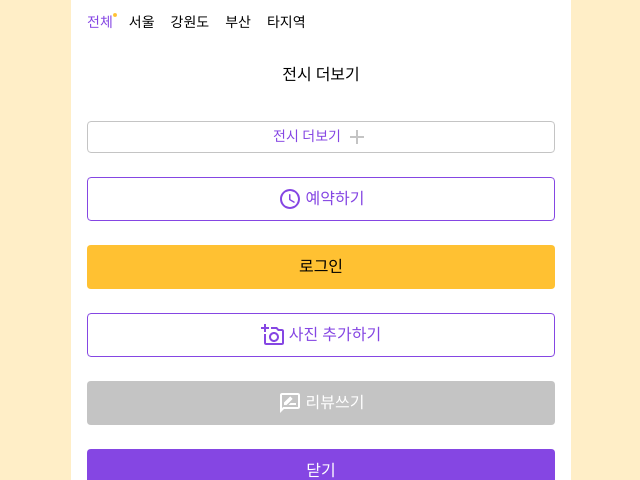
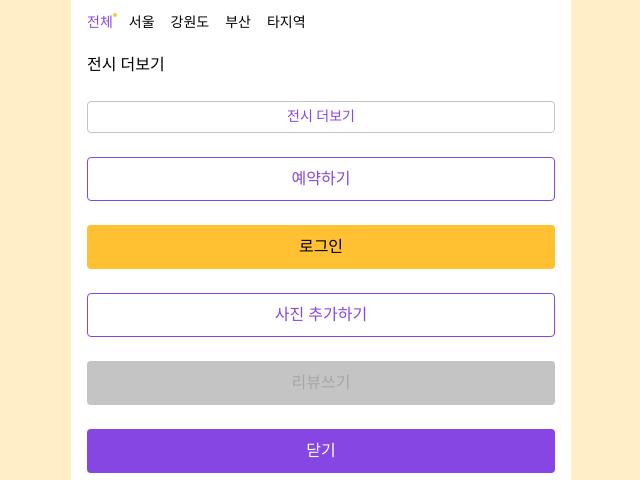
Before and after one commit to hyny-hyuny/gabom-react, a React (Vite) app: page /exhibition in a window 1280 px wide. Shown: the part 139-619 px from the top of the page, without its empty margins (319-959 px from the left). Built offline with nearby package versions, Linux system fonts and the light colour scheme; a web font is replaced by a local one.

Commit message:
[Refactor] Button 컴포넌트 리팩토링 - icon 컴포넌트 props로 전달 - Link 컴포넌트 분리 및 삭제 - 스타일 조건 리팩토링 - customClass props 추가

```diff
--- a/src/components/atoms/Button.tsx
+++ b/src/components/atoms/Button.tsx
@@ -1,102 +1,63 @@
 import { tm } from '@/utils/tw-merge';
-import IconPlus from '@/assets/plus.svg?react';
-import IconReview from '@/assets/review.svg?react';
-import IconTime from '@/assets/time.svg?react';
-import IconAddPhoto from '@/assets/addPhoto.svg?react';
-import { Link } from 'react-router';
+import { ComponentProps } from 'react';
 
-interface ButtonProps {
-  children: string;
-  icon?: string;
+type ButtonProps = ComponentProps<'button'> & {
+  children?: React.ReactElement<React.SVGProps<SVGSVGElement>>;
+  label?: string;
   color?: string;
   isMore?: boolean;
   isFilled?: boolean;
   isDisabled?: boolean;
-  isLink?: boolean;
-}
+  customClass?: string;
+  onClick?: () => void;
+};
 
 function Button({
   children,
-  icon = '',
-  isMore,
+  label = '',
   color = '',
-  isFilled,
-  isDisabled,
-  isLink,
+  isMore = false,
+  isFilled = false,
+  isDisabled = false,
+  customClass = '',
+  onClick,
 }: ButtonProps) {
   // 더보기, 리뷰쓰기, 예약하기, 로그인, 다음, 전시 더보기, 사진 추가하기 등
 
-  const defaultClass =
-    'w-full rounded-2xs flex gap-custom-1 justify-center items-center cursor-pointer disabled:bg-gray-50 disabled:text-gray-300';
+  const defaultClass = `rounded-2xs flex gap-custom-1 justify-center items-center cursor-pointer disabled:bg-gray-50 disabled:text-gray-300 ${customClass}`;
 
-  if (isMore) {
+  const getButtonClass = () =>
+    tm(
+      defaultClass,
+      // 노란색 fill 버튼
+      color === 'primary'
+        ? `w-full h-11 bg-primary text-content-primary disabled:bg-gray-100 disabled:text-gray-400 label-md`
+        : // 보라색 fill 버튼
+          isFilled === true && color === 'tertiary'
+          ? `w-full h-11  bg-tertiary text-white disabled:bg-gray-200 label-md`
+          : // 보라색 line 버튼
+            isFilled === false && color === 'tertiary'
+            ? `w-full h-11 bg-white text-tertiary border-1 border-tertiary disabled:text-gray-200 disabled:bg-gray-50 disabled:border-gray-200 label-md`
+            : // default 버튼
+              `w-fit bg-white text-content-primary`,
+      // 더보기 버튼
+      isMore
+        ? 'w-full h-8 border-1 border-gray-200 text-tertiary label-sm disabled:text-gray-200 disabled:bg-gray-50'
+        : '',
+      customClass
+    );
+
   return (
     <button
       type="button"
       disabled={isDisabled}
-        className={tm(
-          defaultClass,
-          `h-8 label-sm border-1 border-gray-200 text-tertiary label-sm disabled:text-gray-200 disabled:bg-gray-50`
-        )}
+      className={tm(getButtonClass())}
+      onClick={onClick}
     >
-        {children}
-        <IconPlus
-          width={24}
-          height={24}
-          className="fill-gray-200"
-          aria-hidden="true"
-        />
-      </button>
-    );
-  } else if (isLink) {
-    return (
-      <Link
-        // 임시 경로
-        to={isDisabled ? '#' : '/pagename'}
-        aria-disabled={isDisabled}
-        className={tm(
-          defaultClass,
-          'label-md h-11',
-          isFilled && color === 'tertiary'
-            ? `bg-tertiary text-white ${isDisabled ? 'bg-gray-200' : ''}`
-            : !isFilled && color === 'tertiary'
-              ? `bg-white text-tertiary border-1 border-tertiary ${isDisabled ? 'text-gray-200 bg-gray-50 border-gray-200' : ''}`
-              : `bg-white text-content-primary ${isDisabled ? 'text-gray-200 bg-gray-50' : ''}`
-        )}
-      >
-        {icon === 'review' && (
-          <IconReview width={24} height={24} aria-hidden="true" />
-        )}
-        {icon === 'time' && (
-          <IconTime width={24} height={24} aria-hidden="true" />
-        )}
-        {children}
-      </Link>
-    );
-  } else {
-    return (
-      <button
-        type="button"
-        disabled={isDisabled}
-        className={tm(
-          defaultClass,
-          'label-md h-11',
-          color === 'primary'
-            ? 'bg-primary text-content-primary disabled:bg-gray-100 disabled:text-gray-400'
-            : isFilled && color === 'tertiary'
-              ? 'bg-tertiary text-white  disabled:bg-gray-200'
-              : !isFilled && color === 'tertiary'
-                ? 'bg-white text-tertiary border-1 border-tertiary disabled:text-gray-200 disabled:bg-gray-50 disabled:border-gray-200'
-                : ' bg-white text-content-primary'
-        )}
-      >
-        {icon === 'photo' && (
-          <IconAddPhoto width={24} height={24} aria-hidden="true" />
-        )}
+      {label}
       {children}
     </button>
   );
 }
-}
 
 export default Button;
```
Lines whose indentation alone changed are shown as unchanged.
